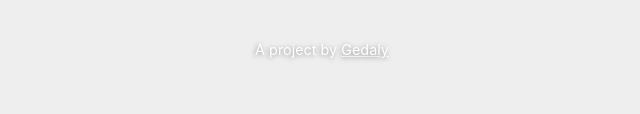
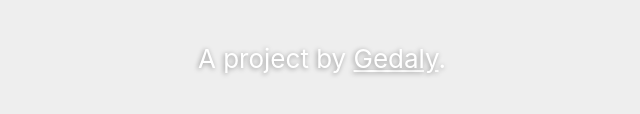
Before and after one commit to gedaly/next, a plain HTML site: page index.html in a window 1280 px wide. Shown: the part 402-516 px from the top of the page, without its empty margins (318-958 px from the left). Drawn offline with nearby package versions, Linux system fonts and the light colour scheme.

Commit message:
adjusted footer

```diff
--- a/index.html
+++ b/index.html
@@ -63,7 +63,7 @@
     </div>
 
   <div class="footer">
-      A project by <a href="https://gedaly.com" target="_blank">Gedaly</a>
+      <p>A project by <a href="https://gedaly.com" target="_blank">Gedaly</a>.</p>
   </div>
 
   <script src='https://cdnjs.cloudflare.com/ajax/libs/jquery/2.1.3/jquery.min.js'></script>
```
Lines whose indentation alone changed are shown as unchanged.
